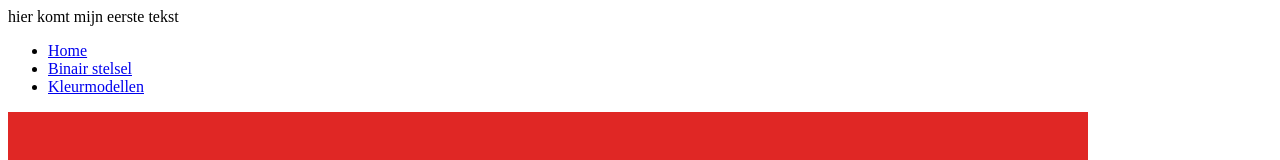
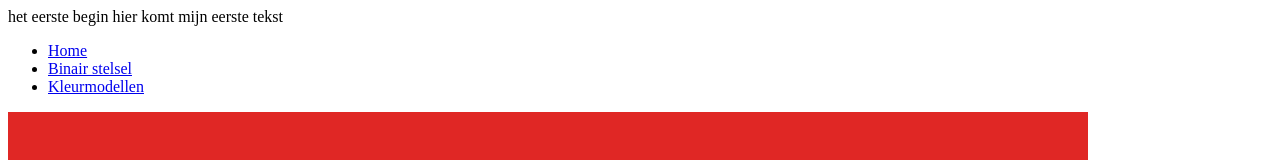
Before and after one commit to joris-app/joris-app.github.io, a plain HTML site: page index.html in a window 1280 px wide. Shown: the top 160 px of the page. Drawn offline with Linux system fonts and the light colour scheme.

Commit message:
Update index.html

```diff
--- a/index.html
+++ b/index.html
@@ -1,7 +1,7 @@
 <!DOCTYPE html> <!--dit is bla bla-->
 <html> <!--dit is het html element-->
     <head>
-        <title> het eerste begin </title>
+        <p1> het eerste begin </p1>
         <meta charset="utf-8">
     </head>
     <body>
```
